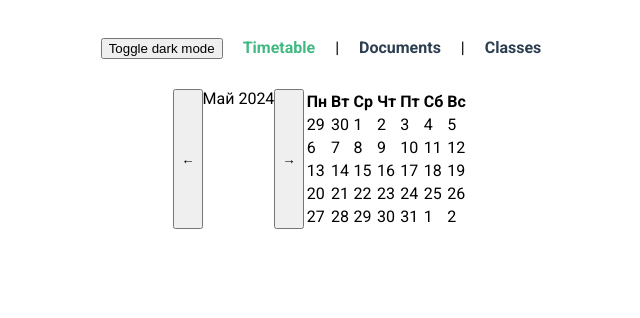
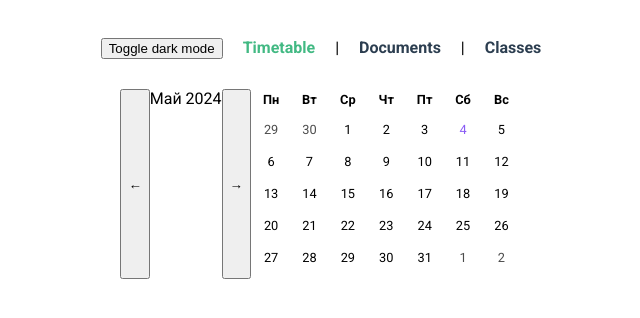
Before and after one commit to Traunin/nephrite, a Vue app: page / in a window 1280 px wide. Shown: the top 318 px of the page, without its empty margins (319-959 px from the left). Built offline with nearby package versions, Linux system fonts and the light colour scheme.

Commit message:
feat: add current day highlight; add styles for days outside of current month

```diff
--- a/src/components/MonthCalendar.vue
+++ b/src/components/MonthCalendar.vue
@@ -10,18 +10,77 @@
       <th>Вс</th>
     </tr>
     <tr v-for="(row, index) in calendar" :key="index">
-      <td v-for="date in row" :key="date">{{ date }}</td>
+      <td
+        v-for="date in row"
+        :key="date"
+        :class="{
+          surroundingMonth:
+            (index == 0 && date > 20) || (index > 2 && date < 10),
+          currentDay: props.month == month && props.year == year && date == day,
+        }"
+      >
+        {{ date }}
+      </td>
     </tr>
   </table>
 </template>
 
 <script setup lang="ts">
-import { computed } from 'vue'
+import { ref, computed } from 'vue'
 import { generateCalendar } from '@/utils/calendar'
 const props = defineProps<{
   month: number
   year: number
 }>()
 
+const day = ref(0)
+const month = ref(0)
+const year = ref(0)
+
+setInterval(() => {
+  updateTime()
+}, 1000)
+
+updateTime()
+
+function updateTime(): void {
+  let currentDate: Date = new Date()
+  day.value = currentDate.getDate()
+  month.value = currentDate.getMonth()
+  year.value = currentDate.getFullYear()
+}
+
 const calendar = computed(() => generateCalendar(props.month + 1, props.year))
 </script>
+
+<style scoped>
+td {
+  padding: 3px 11px 12px 11px;
+  text-align: center;
+  font-size: 0.8em;
+  cursor: pointer;
+  border-radius: 5px;
+  -webkit-user-select: none; /* Safari */
+  -moz-user-select: none; /* Firefox */
+  -ms-user-select: none; /* IE10+/Edge */
+  user-select: none; /* Standard */
+}
+
+td:hover {
+  background: rgb(63, 63, 63);
+  transition: background 0.05s;
+}
+
+th {
+  padding-bottom: 10px;
+  font-size: 0.8em;
+}
+
+.surroundingMonth {
+  color: rgb(76, 76, 76);
+}
+
+.currentDay {
+  color: rgb(138, 92, 245);
+}
+</style>
```
